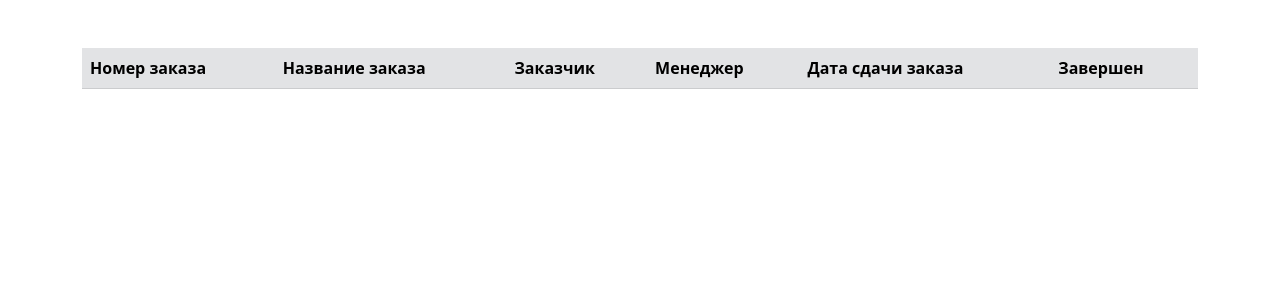
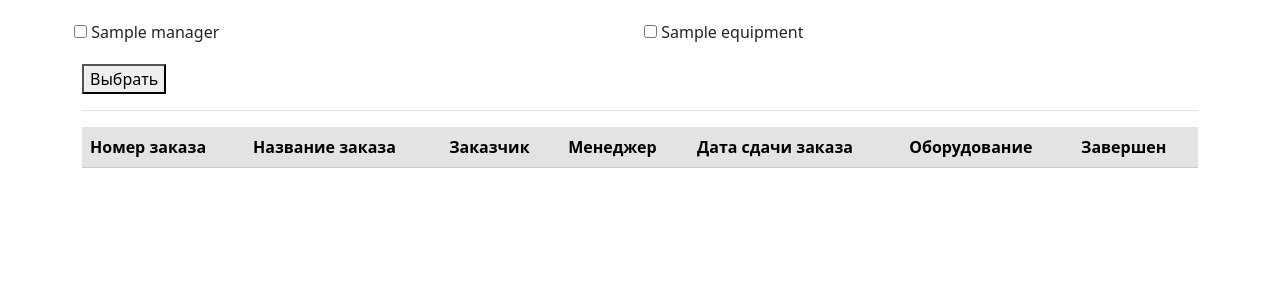
Before and after one commit to ninila-company/Complect-LIGA, a Django app: page /filter/ in a window 1280 px wide. Shown: the part 78-378 px from the top of the page. Run offline with Django 4.2, Linux system fonts and the light colour scheme; tables that the repository leaves empty hold one stand-in row (values such as "Sample post"); lists and menus that the app fills with data are empty; some libraries are stand-ins or nearby versions.

Commit message:
add filter by equipment

```diff
--- a/orders/app_order/templates/app_order/orders_list.html
+++ b/orders/app_order/templates/app_order/orders_list.html
@@ -2,7 +2,34 @@
 {% load static %}
 
 {% block content %}
-    <div class="container mt-5">
+<div class="container mt-3">
+
+    <form action="{% url 'order:filter' %}" method="get">
+        <div class="flex-shrink-0 bg-white">
+            <div class="row">
+                <ul class="list-unstyled ps-0 col">
+                    {% for manager in view.get_managers %}
+                        <li class="m-1">
+                            <input type="checkbox" class="checked" name="managerName" value="{{ manager.name }}">
+                            <span>{{ manager.name }}</span>
+                        </li>
+                    {% endfor %}
+                </ul>
+
+                <ul class="list-unstyled ps-0 col">
+                    {% for equipment in view.get_equipment %}
+                    <li class="m-1">
+                        <input type="checkbox" class="checked" name="equipmentName" value="{{ equipment.name }}">
+                        <span>{{ equipment.name }}</span>
+                    </li>
+                    {% endfor %}
+                </ul>
+            </div>
+            <button type="submit">Выбрать</button>
+            <div class="border-top my-3"></div>
+        </div>
+    </form>
+
     <table class="table table-secondary">
         <thead>
             <tr>
@@ -11,6 +38,7 @@
                 <th scope="col">Заказчик</th>
                 <th scope="col">Менеджер</th>
                 <th scope="col">Дата сдачи заказа</th>
+                <th scope="col">Оборудование</th>
                 <th scope="col">Завершен</th>
             </tr>
         </thead>
@@ -34,6 +62,9 @@
                     <s>{{ order.date_of_delivery_of_the_order }}</s>
                 </td>
                 <td class="table-light">
+                    <s>{{ order.equipment }}</s>
+                </td>
+                <td class="table-light">
                     <input class="form-check-input" type="checkbox" value="" id="flexCheckDefault" checked>
                 </td>
 
@@ -45,6 +76,7 @@
                 <td class="table-success">{{ order.customer }}</td>
                 <td class="table-success">{{ order.manager }}</td>
                 <td class="table-success">{{ order.date_of_delivery_of_the_order }}</td>
+                <td class="table-success">{{ order.equipment }}</td>
                 <td class="table-success">
                     <input class="form-check-input" type="checkbox" value="" id="flexCheckDefault">
                 </td>
@@ -57,6 +89,7 @@
                 <td class="table-warning">{{ order.customer }}</td>
                 <td class="table-warning">{{ order.manager }}</td>
                 <td class="table-warning">{{ order.date_of_delivery_of_the_order }}</td>
+                <td class="table-warning">{{ order.equipment }}</td>
                 <td class="table-warning">
                     <input class="form-check-input" type="checkbox" value="" id="flexCheckDefault">
                 </td>
--- a/orders/app_order/views.py
+++ b/orders/app_order/views.py
@@ -1,9 +1,9 @@
-# from django.db.models import Q
+from django.db.models import Q
 # from django.shortcuts import render
 # from django.views.generic.base import View
 from django.views.generic import DetailView, ListView
 
-from .models import Order, Manager
+from .models import Order, Manager, Equipment
 
 
 class Managers:
@@ -13,13 +13,20 @@
         return Manager.objects.all()
 
 
-class OrdersView(Managers, ListView):
+class Equipments:
+    """Оборудование."""
+
+    def get_equipment(self):
+        return Equipment.objects.all()
+
+
+class OrdersView(Managers, Equipments, ListView):
     model = Order
     queryset = Order.objects.order_by('completeness', 'date_of_delivery_of_the_order')
     template_name = 'app_order/orders_list.html'
 
 
-class OrderDetailView(Managers, DetailView):
+class OrderDetailView(DetailView):
     """Детали заказа."""
 
     model = Order
@@ -30,13 +37,16 @@
         return context
 
 
-class FilterOrdersView(Managers, ListView):
+class FilterOrdersView(Managers, Equipments, ListView):
     """Фильтрация заказов."""
 
     template_name = 'app_order/orders_list.html'
 
     def get_queryset(self):
-        queryset = Order.objects.filter(manager__name__in=self.request.GET.getlist('name'))
+        queryset = Order.objects.filter(
+            Q(manager__name__in=self.request.GET.getlist('managerName')) |
+            Q(equipment__name__in=self.request.GET.getlist('equipmentName'))
+        )
         return queryset
 
 
```
Lines whose indentation alone changed are shown as unchanged.
